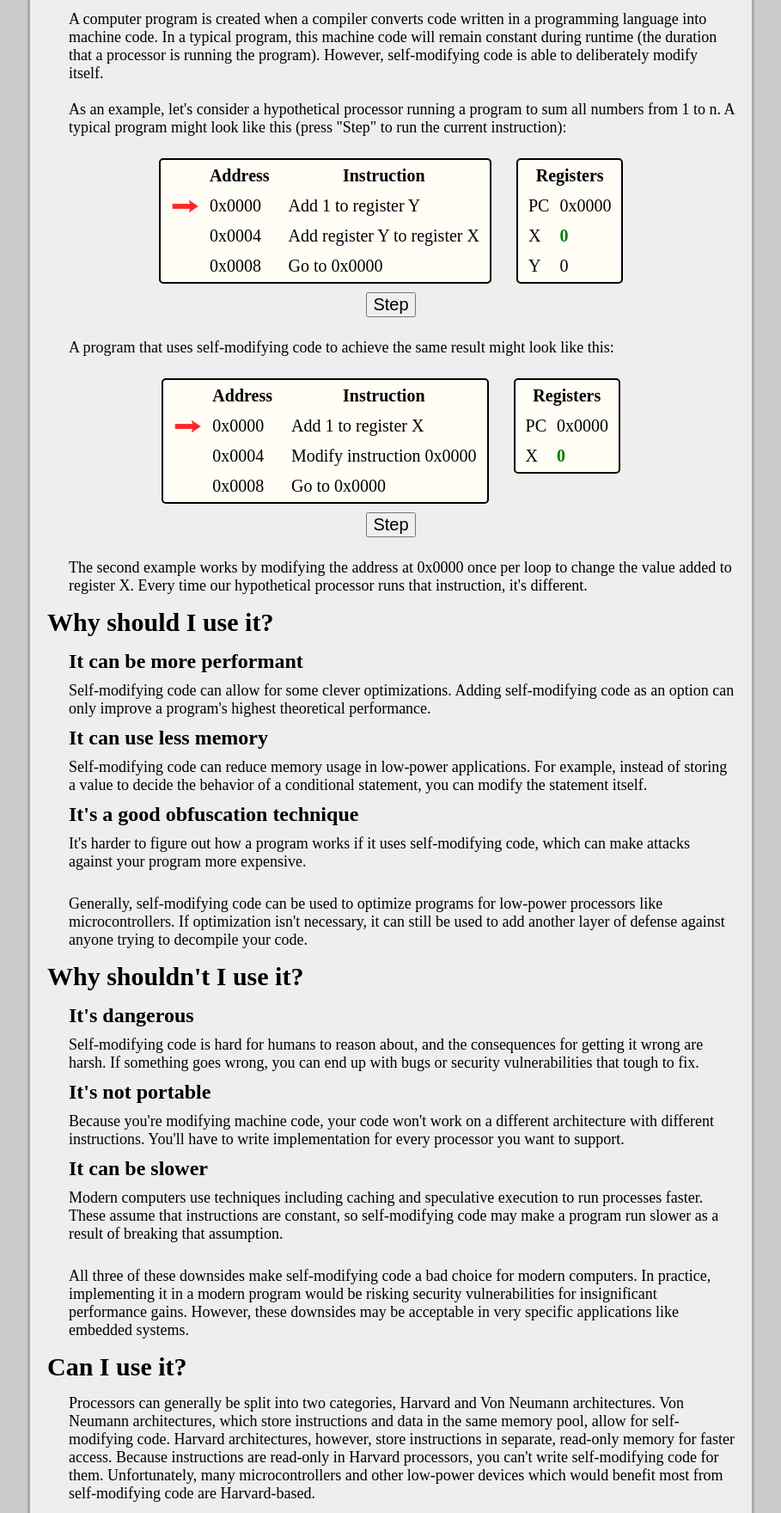
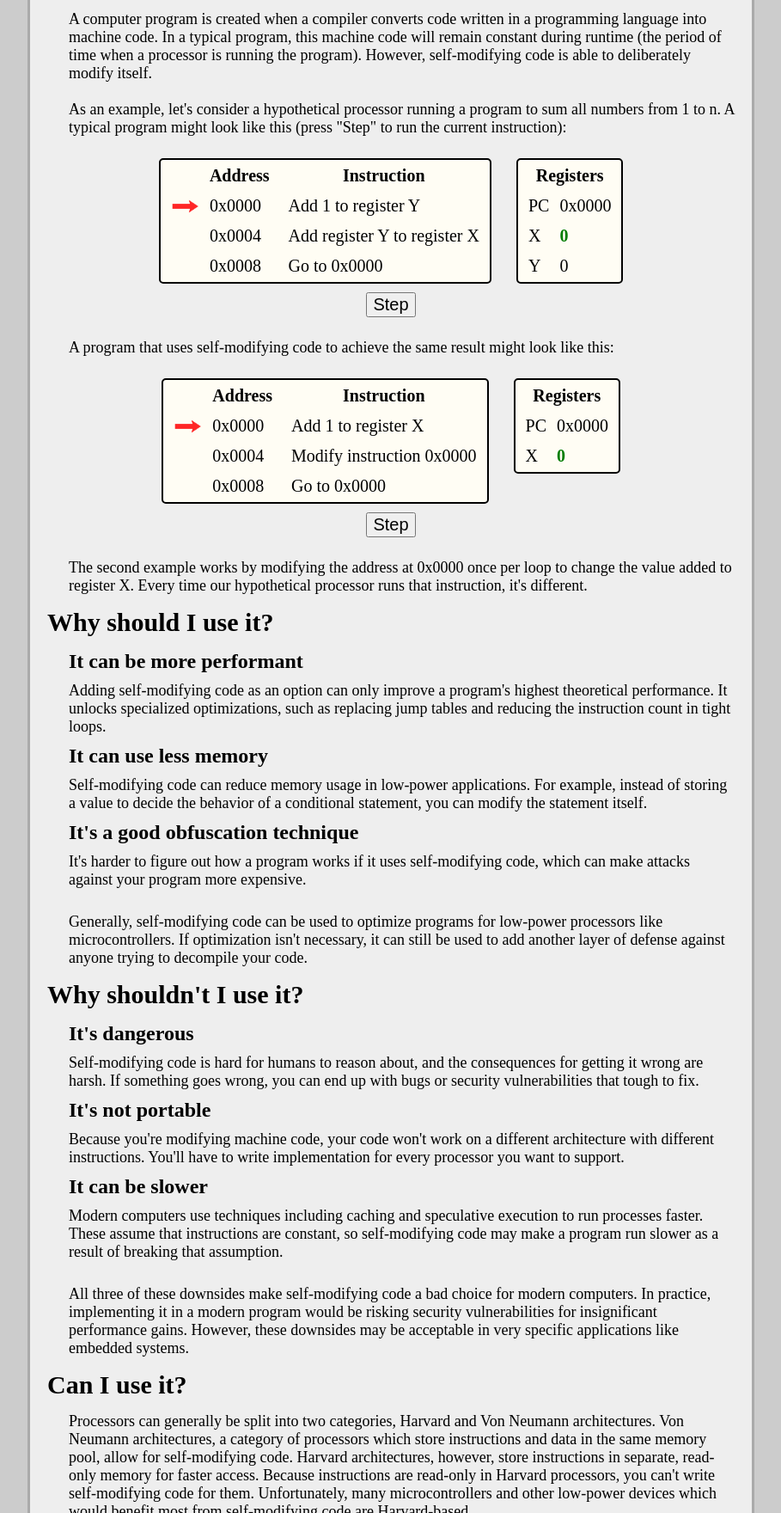
Before and after one commit to gpochman111/technical_description, a plain HTML site: page index.html in a window 1280 px wide. Shown: the part 132-1892 px from the top of the page at 86% size, without its empty margins (185-1094 px from the left). Drawn offline with Linux system fonts and the light colour scheme.

Commit message:
Add files via upload

```diff
--- a/index.html
+++ b/index.html
@@ -7,7 +7,7 @@
             <h1>What Is Self-Modifying Code?</h1>
             <h2>What is it?</h2>
             <p>
-                A computer program is created when a compiler converts code written in a programming language into machine code. In a typical program, this machine code will remain constant during runtime (the duration that a processor is running the program). However, self-modifying code is able to deliberately modify itself.
+                A computer program is created when a compiler converts code written in a programming language into machine code. In a typical program, this machine code will remain constant during runtime (the period of time when a processor is running the program). However, self-modifying code is able to deliberately modify itself.
                 <br>
                 <br>
                 As an example, let's consider a hypothetical processor running a program to sum all numbers from 1 to n. A typical program might look like this (press "Step" to run the current instruction):
@@ -113,7 +113,7 @@
                 Why should I use it?
             </h2>
             <h3>It can be more performant</h3>
-            <p>Self-modifying code can allow for some clever optimizations. Adding self-modifying code as an option can only improve a program's highest theoretical performance.</p>
+            <p>Adding self-modifying code as an option can only improve a program's highest theoretical performance. It unlocks specialized optimizations, such as replacing jump tables and reducing the instruction count in tight loops.</p>
             <h3>It can use less memory</h3>
             <p>Self-modifying code can reduce memory usage in low-power applications. For example, instead of storing a value to decide the behavior of a conditional statement, you can modify the statement itself.</p>
             <h3>It's a good obfuscation technique</h3>
@@ -136,13 +136,13 @@
             <h2>
                 Can I use it?
             </h2>
-            <p>Processors can generally be split into two categories, Harvard and Von Neumann architectures. Von Neumann architectures, which store instructions and data in the same memory pool, allow for self-modifying code. Harvard architectures, however, store instructions in separate, read-only memory for faster access. Because instructions are read-only in Harvard processors, you can't write self-modifying code for them. Unfortunately, many microcontrollers and other low-power devices which would benefit most from self-modifying code are Harvard-based.</p>
+            <p>Processors can generally be split into two categories, Harvard and Von Neumann architectures. Von Neumann architectures, a category of processors which store instructions and data in the same memory pool, allow for self-modifying code. Harvard architectures, however, store instructions in separate, read-only memory for faster access. Because instructions are read-only in Harvard processors, you can't write self-modifying code for them. Unfortunately, many microcontrollers and other low-power devices which would benefit most from self-modifying code are Harvard-based.</p>
 
             <h2>
                 Who's using it?
             </h2>
             <p>
-                In the modern era, the greatest benefit of self-modifying code is obfuscation. In practice, it's mostly used to hide the purpose of a program from the end user, often for malicious purposes. Because antivirus programs often work by comparing programs to a database of known malware, self-modifying malware can avoid detection by constantly changing its own code to be semantically different but functionally the same. Self-modifying code is used legitimately in niche cases, but you should be careful to evaluate if it's worth the problems it risks.
+                In the modern era, the greatest benefit of self-modifying code is obfuscation. In practice, it's mostly used to hide the purpose of a program from the end user, often for malicious purposes. Because antivirus programs often work by comparing programs to a database of known malware, self-modifying malware can avoid detection by constantly changing its own code to be semantically different but functionally the same. Conversely, legitimate companies can use self-modifying code to make it more difficult for bad actors to decompile their programs to find and abuse vulnerabilities. Outside of obfuscation self-modifying code has its uses, especially in performance-critical code where every instruction counts, but you should be careful to evaluate if it's worth the problems it risks.
             </p>
         </div>
     </body>
```
